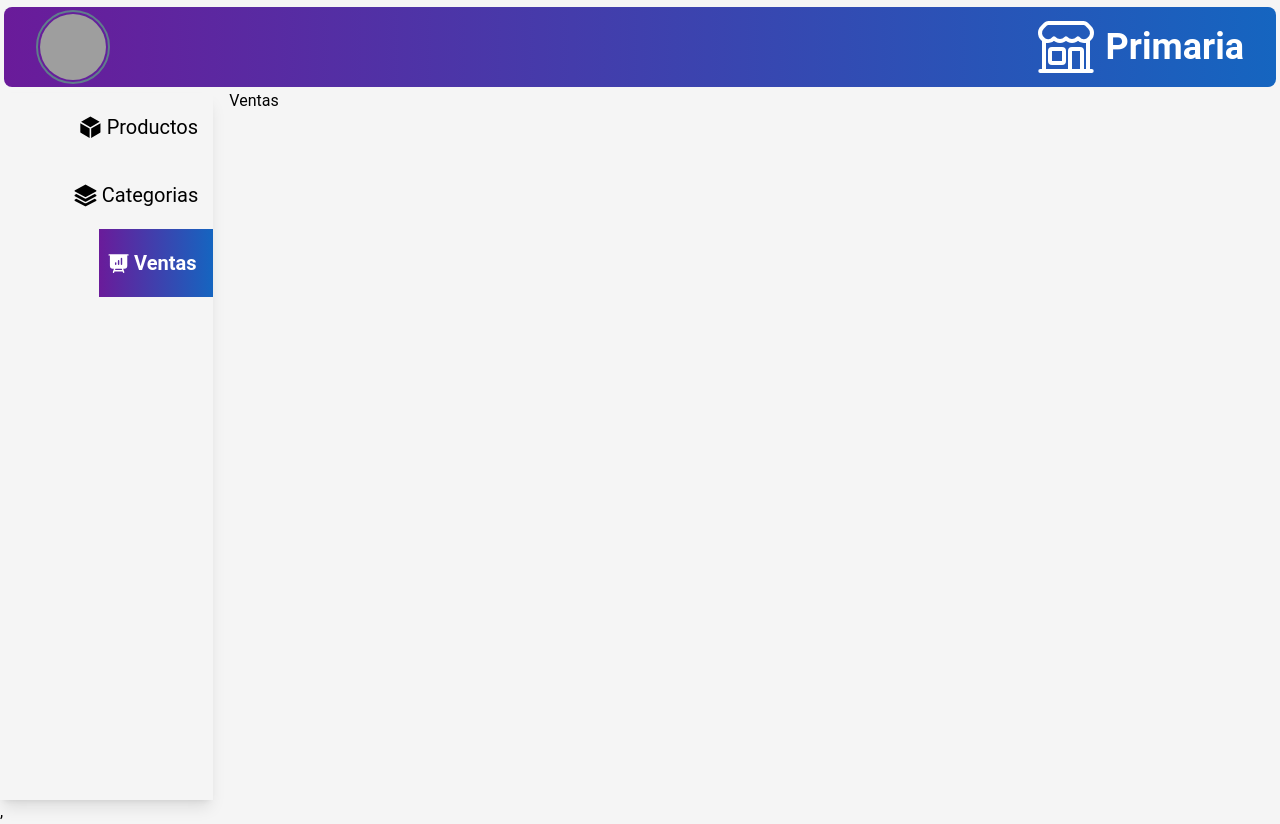
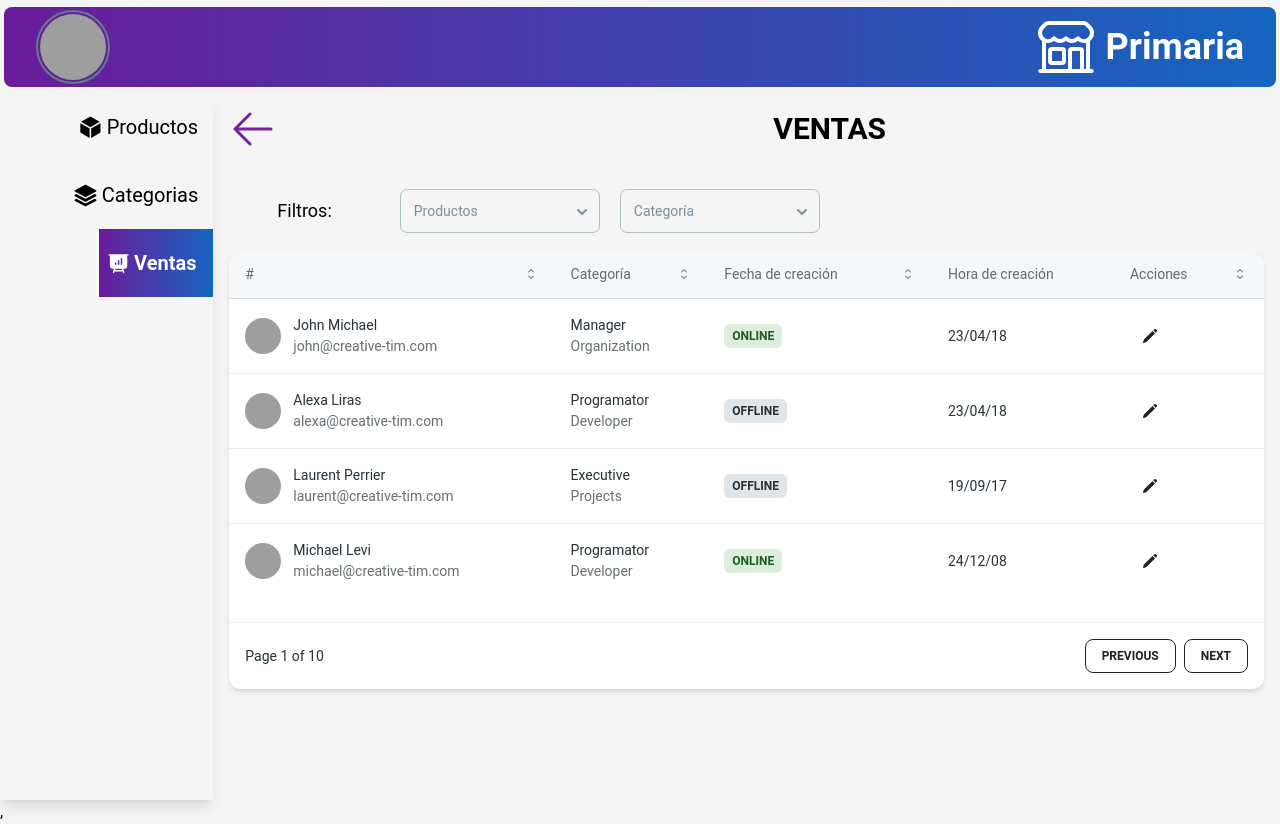
Before and after one commit to Robert-10J/pos-inxn, a React (Vite) app: page /ventas in a window 1280 px wide. Built offline with nearby package versions, Linux system fonts and the light colour scheme; grey boxes are pictures that could not be loaded.

Commit message:
ui de las paginas terminadas

```diff
--- a/src/pages/Categories.tsx
+++ b/src/pages/Categories.tsx
@@ -1,6 +1,35 @@
+import AddButton from '../components/buttons/AddButton'
+import BackButton from '../components/buttons/BackButton'
+import SearchInput from '../components/inputs/SearchInput'
+import { TableBody } from '../components/tables/TableBody'
+import { HEAD_TABLE_CATEGORIES, TABLE_ROWS } from '../constants'
+
 const Categories = () => {
   return (
-    <div>Categories</div>
+    <div className='w-full h-full flex flex-col '>
+      <div className='sticky top-0 z-50 w-full bg-gray-100 my-4'>
+        <div className='flex justify-start items-center gap-x-[31rem] py-3 h-12'>
+          <BackButton />
+          <h2 className='font-bold text-3xl text-center uppercase'>Categorías</h2>
+        </div>
+
+        <div className='flex justify-end items-center h-20 mt-5 px-10'>
+          <div className="w-1/2">
+            <AddButton label={'Agregar Categoría'} />
+          </div>
+          <div className="w-1/2">
+            <SearchInput />
+          </div>
+        </div>
+      </div>
+
+      <div>
+        <TableBody
+          dataRowHead={HEAD_TABLE_CATEGORIES}
+          dataRowsBody={TABLE_ROWS}
+        />
+      </div>
+    </div>
   )
 }
 
--- a/src/pages/Products.tsx
+++ b/src/pages/Products.tsx
@@ -12,7 +12,7 @@ const Products = () => {
       <div className='sticky top-0 z-50 w-full bg-gray-100 my-4'>
         <div className='flex justify-start items-center gap-x-[31rem] py-3 h-12'>
           <BackButton />
-          <h2 className='font-bold text-4xl text-center'>Productos</h2>
+          <h2 className='font-bold text-3xl text-center uppercase'>Productos</h2>
         </div>
 
         <div className='flex justify-between items-center h-20 mt-5 px-10'>
@@ -20,22 +20,21 @@ const Products = () => {
             <AddButton label={'Agregar Producto'} />
           </div>
           <div className="w-1/2">
-            <SearchInput/>
+            <SearchInput />
           </div>
         </div>
 
         <div className='flex items-center justify-between my-5 gap-x-5'>
           <p className='px-12 text-lg'>Filtros:</p>
-          <div>
-            <FilterInput label={'Categoría'} options={FILTERS} />
-          </div>
 
-          <div>
-            <FilterInput label={'Sucursales'} options={FILTERS} />
-          </div>
+          <div className='flex justify-start items-center gap-x-5 w-full'>
+            <div>
+              <FilterInput label={'Productos'} options={FILTERS} />
+            </div>
 
-          <div className='mr-4'>
-            <ListShop/>
+            <div className='mr-4'>
+              <FilterInput label={'Categoría'} options={FILTERS} />
+            </div>
           </div>
         </div>
       </div>
--- a/src/pages/Sales.tsx
+++ b/src/pages/Sales.tsx
@@ -1,7 +1,38 @@
+import BackButton from '../components/buttons/BackButton'
+import FilterInput from '../components/inputs/FilterInput'
+import { TableBody } from '../components/tables/TableBody'
+import { FILTERS, HEAD_TABLE_CATEGORIES, TABLE_ROWS } from '../constants'
+
 const Sales = () => {
   return (
-    <div>
-      Ventas
+    <div className='w-full h-full flex flex-col '>
+      <div className='sticky top-0 z-50 w-full bg-gray-100 my-4'>
+        <div className='flex justify-start items-center gap-x-[31rem] py-3 h-12'>
+          <BackButton />
+          <h2 className='font-bold text-3xl text-center uppercase'>Ventas</h2>
+        </div>
+      </div>
+
+      <div className='flex items-center justify-between my-5 gap-x-5'>
+        <p className='px-12 text-lg'>Filtros:</p>
+
+        <div className='flex justify-start items-center gap-x-5 w-full'>
+          <div>
+            <FilterInput label={'Productos'} options={FILTERS} />
+          </div>
+
+          <div className='mr-4'>
+            <FilterInput label={'Categoría'} options={FILTERS} />
+          </div>
+        </div>
+      </div>
+
+      <div>
+        <TableBody
+          dataRowHead={HEAD_TABLE_CATEGORIES}
+          dataRowsBody={TABLE_ROWS}
+        />
+      </div>
     </div>
   )
 }
```
